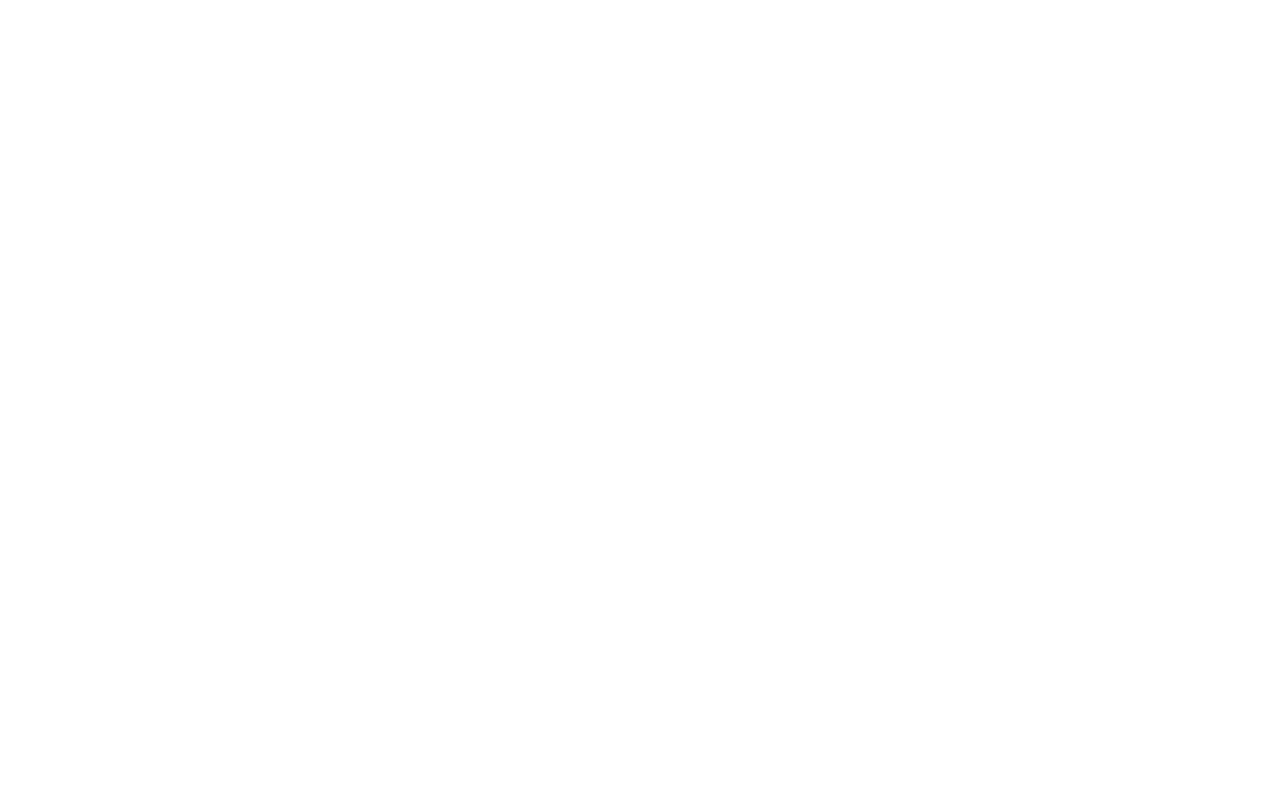
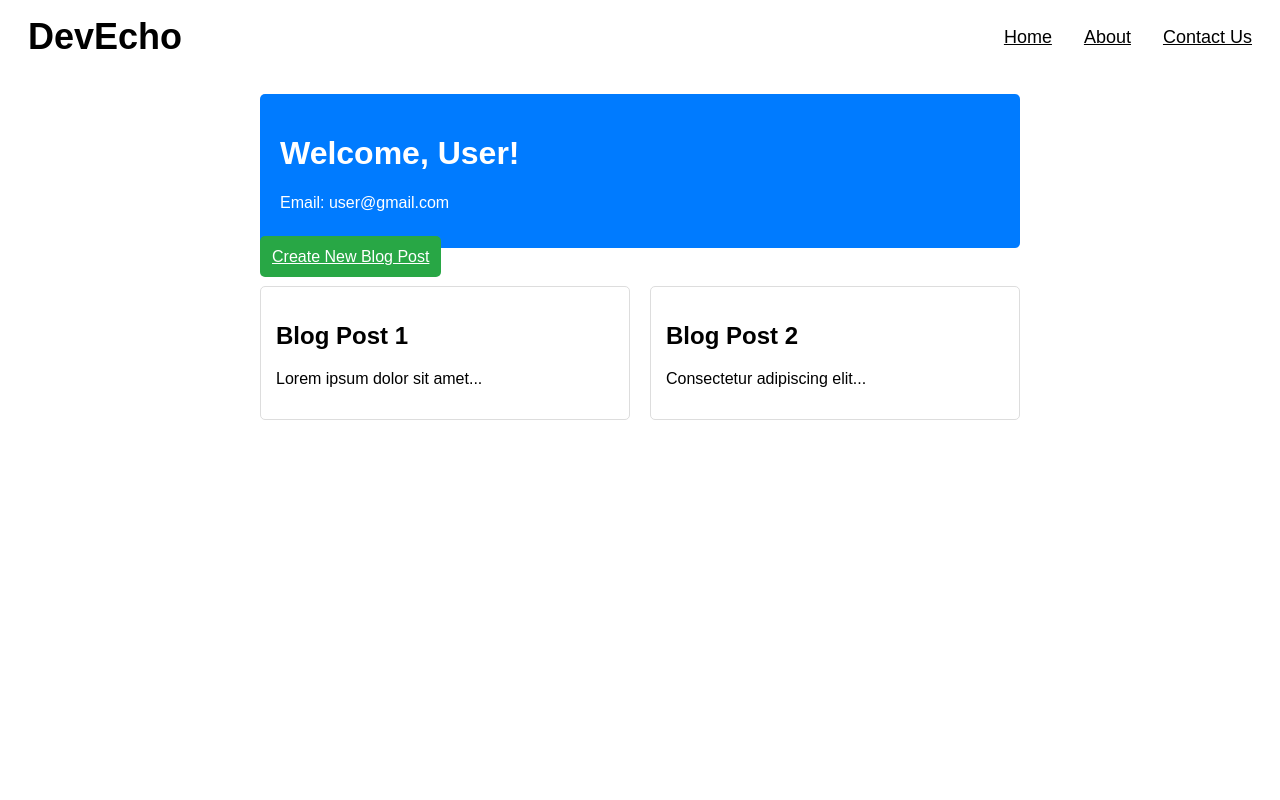
Before and after one commit to HemantDutta/DevEcho-Blog, a React (Create React App) app in the folder client/: page /dashboard in a window 1280 px wide. Before the commit this address had no page. Shown: the top 800 px of the page. Built offline with nearby package versions, Linux system fonts and the light colour scheme.

Commit message:
Create New Post Page

```diff
--- a/client/public/assets/DevEchoStyles.css
+++ b/client/public/assets/DevEchoStyles.css
@@ -351,4 +351,111 @@ footer {
 
 /*Login ENd*/
 
+/*Dashboard*/
+/* Add these styles to your existing CSS */
+
+/* User Dashboard Styles */
+.dashboard {
+    max-width: 800px;
+    margin: 0 auto;
+    padding: 20px;
+    min-height: 100vh;
+}
+
+.user-info {
+    background-color: #007bff; /* Header background color */
+    color: #fff;
+    padding: 20px;
+    border-radius: 5px;
+}
+
+.dashboard a.new-post-button {
+    background-color: #28a745; /* Vibrant button color */
+    color: #fff;
+    padding: 12px;
+    border: none;
+    border-radius: 5px;
+    cursor: pointer;
+}
+
+.post-grid {
+    display: grid;
+    grid-template-columns: repeat(auto-fill, minmax(260px, 1fr));
+    gap: 20px;
+    margin-top: 20px;
+}
+
+.post-card {
+    border: 1px solid #ddd;
+    border-radius: 5px;
+    padding: 15px;
+    transition: transform 0.3s ease-in-out;
+}
+
+.post-card:hover {
+    transform: scale(1.05);
+}
+
+/*Dashboard End*/
+
+/*Create Post*/
+/* Add these styles to your existing CSS */
+
+/* Create Post Page Styles */
+.create-post-page {
+    max-width: 600px;
+    margin: 0 auto;
+    padding: 20px;
+}
+
+.header {
+    text-align: center;
+    margin-bottom: 20px;
+}
+
+.header h1 {
+    color: #333;
+}
+
+.tagline {
+    color: #555;
+}
+
+.post-form label {
+    display: block;
+    margin-bottom: 8px;
+    color: #333;
+}
+
+.post-form input,
+.post-form textarea {
+    width: 100%;
+    padding: 10px;
+    margin-bottom: 16px;
+    border: 1px solid #ddd;
+    border-radius: 5px;
+}
+
+.post-form textarea {
+    resize: vertical; /* Allow vertical resizing of the textarea */
+}
+
+.post-form button {
+    background-color: #007bff; /* Vibrant button color */
+    color: #fff;
+    padding: 12px;
+    border: none;
+    border-radius: 5px;
+    cursor: pointer;
+}
+
+/* Media Queries for Responsiveness */
+@media screen and (max-width: 768px) {
+    .create-post-page {
+        padding: 10px;
+    }
+}
+
+/*Create Post End*/
+
 /*dev Css End*/
--- a/client/src/App.js
+++ b/client/src/App.js
@@ -4,6 +4,8 @@ import {About} from "./pages/About";
 import {Contact} from "./pages/Contact";
 import {Register} from "./pages/Register";
 import {Login} from "./pages/Login";
+import {Dashboard} from "./pages/Dashboard";
+import CreatePostPage from "./pages/CreatePostPage";
 
 function App() {
     return (
@@ -15,6 +17,8 @@ function App() {
                     <Route path={"/contact"} element={<Contact/>}/>
                     <Route path={"/register"} element={<Register/>}/>
                     <Route path={"/login"} element={<Login/>}/>
+                    <Route path={"/dashboard"} element={<Dashboard/>}/>
+                    <Route path={"/new-post"} element={<CreatePostPage/>}/>
                 </Routes>
             </BrowserRouter>
         </>
--- /dev/null
+++ b/client/src/pages/CreatePostPage.js
@@ -0,0 +1,56 @@
+import React, { useState } from 'react';
+
+function CreatePostPage() {
+    const [postData, setPostData] = useState({
+        title: '',
+        content: ''
+    });
+
+    const handleChange = (e) => {
+        const { name, value } = e.target;
+        setPostData({
+            ...postData,
+            [name]: value
+        });
+    };
+
+    const handleSubmit = (e) => {
+        e.preventDefault();
+        // Add your logic to handle the submission of the new post data
+        console.log('New Post Data:', postData);
+    };
+
+    return (
+        <div className="create-post-page">
+            <header className="header">
+                <h1>Create a New Post</h1>
+                <p className="tagline">Empower the community with your knowledge and insights!</p>
+            </header>
+
+            <form onSubmit={handleSubmit} className="post-form">
+                <label htmlFor="title">Title</label>
+                <input
+                    type="text"
+                    id="title"
+                    name="title"
+                    value={postData.title}
+                    onChange={handleChange}
+                    required
+                />
+
+                <label htmlFor="content">Content</label>
+                <textarea
+                    id="content"
+                    name="content"
+                    value={postData.content}
+                    onChange={handleChange}
+                    required
+                />
+
+                <button type="submit">Create Post</button>
+            </form>
+        </div>
+    );
+}
+
+export default CreatePostPage;
--- /dev/null
+++ b/client/src/pages/Dashboard.js
@@ -0,0 +1,40 @@
+import {Navbar} from "../components/Navbar";
+import {Footer} from "../components/Footer";
+import {Link} from "react-router-dom";
+
+export const Dashboard = () => {
+    // Dummy data for previously made posts
+    const previousPosts = [
+        {id: 1, title: 'Blog Post 1', content: 'Lorem ipsum dolor sit amet...'},
+        {id: 2, title: 'Blog Post 2', content: 'Consectetur adipiscing elit...'},
+        // Add more posts as needed
+    ];
+    return (
+        <>
+            {/*Header */}
+            <Navbar/>
+            {/*Header End*/}
+            <div className="dashboard">
+                <div className="user-info">
+                    <h1>Welcome, User!</h1>
+                    <p>Email: user@gmail.com</p>
+                </div>
+
+                <Link to={"/new-post"} className="new-post-button">Create New Blog Post</Link>
+
+                <div className="post-grid">
+                    {previousPosts.map((post) => (
+                        <div key={post.id} className="post-card">
+                            <h2>{post.title}</h2>
+                            <p>{post.content}</p>
+                            {/* Additional details or actions can be added here */}
+                        </div>
+                    ))}
+                </div>
+            </div>
+            {/*  Footer   */}
+            <Footer/>
+            {/*  Footer End  */}
+        </>
+    )
+}
```
